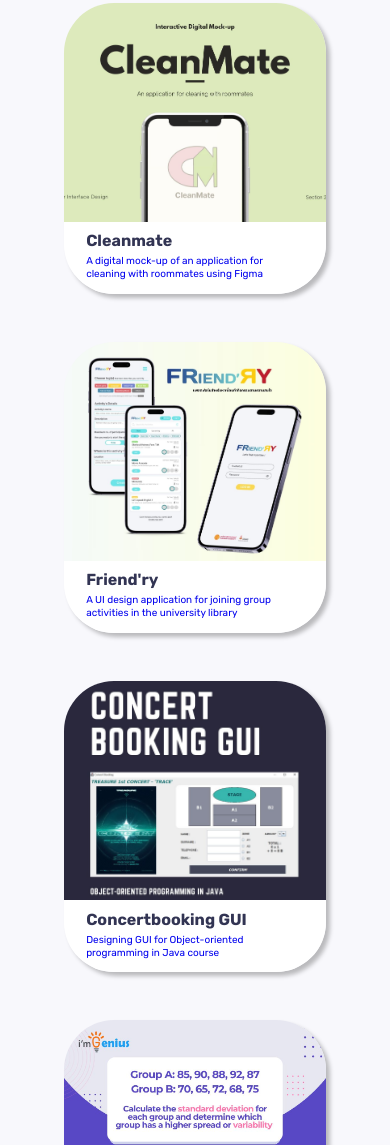
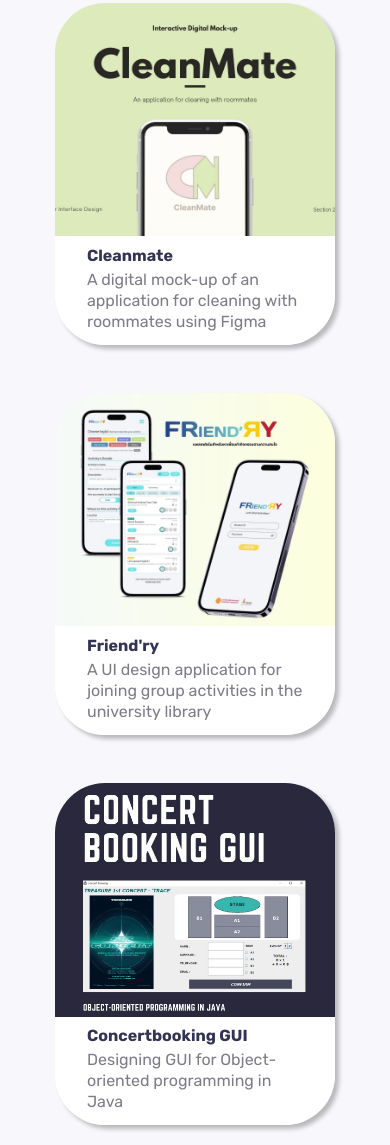
Before and after one commit to NapathsaraPinthong/Portfolio, a plain HTML site: page index.html in a window 390 px wide. Shown: the part 1001-2146 px from the top of the page. Drawn offline with Linux system fonts and the light colour scheme.

Commit message:
Fix bg and links

```diff
--- a/index.html
+++ b/index.html
@@ -77,7 +77,7 @@
                         <img src="./asset/Graphic Design.jpg" alt="">
                         <div class="work-description">
                             <h3>Concertbooking GUI</h3>
-                            <p>Designing GUI for Object-oriented programming in Java course</p>
+                            <p>Designing GUI for Object-oriented programming in Java</p>
                         </div>
                     </a>
                 </div>
--- a/style.css
+++ b/style.css
@@ -108,7 +108,7 @@ img {
 #home {
     width: 100%;
     height: 100vh;
-    background: url(/asset/bg_img.png);
+    background-image: url(./asset/bg_img.png);
     background-position: center;
     background-size: contain;
     display: flex;
@@ -227,7 +227,7 @@ img {
     line-height: 1.3;
 }
 
-.work-card a:visited {
+.work-card a:visited, .work-card a:link {
     color: var(--text-color);
 }
 
@@ -416,20 +416,12 @@ footer {
         font-size: var(--smaller-size);
     }
 
-    .work-card p {
-        font-size: 0.625rem;
-    }
-
     .work-card h3 {
         font-size: var(--small-size);
     }
 
-    .work-card {
-        width: 75%;
-    }
-
     .work-description {
-        padding: 0.6rem 1.4rem 0.8rem;
+        padding: 0.6rem 2rem 0.8rem;
     }
 
     .skill-box {
@@ -453,10 +445,6 @@ footer {
         font-size: var(--small-size);
     }
 
-    .act-box p {
-        font-size: 0.65rem;
-    }
-
     .profile-img img {
         width: 10rem;
     }
```
